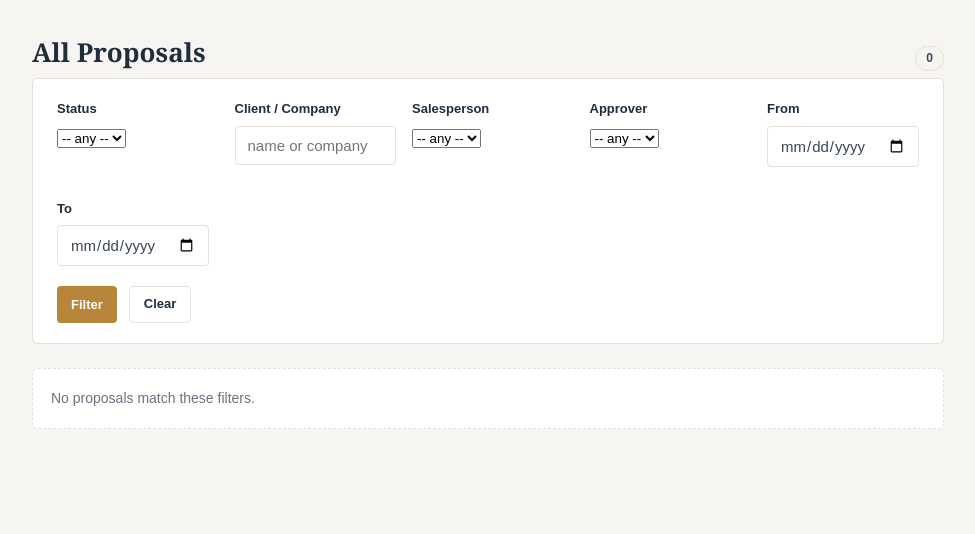
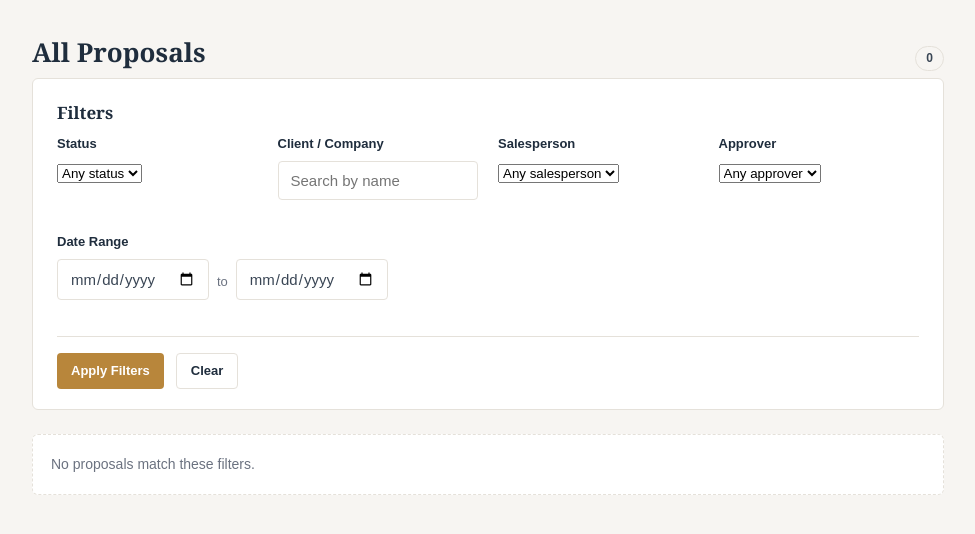
Before and after one commit to PrechyDev/AI-Proposal-Application, a FastAPI app: template app/templates/admin_proposals.html in a window 1280 px wide. Shown: the part 64-598 px from the top of the page, without its empty margins (152-1127 px from the left). Run offline with FastAPI, Linux system fonts and the light colour scheme; the template is opened without the code that fills it, so the values that code supplies are empty; parts of the project's set-up code (start-up, migrations or seed data) failed here and were passed over; some libraries are stand-ins or nearby versions.

Commit message:
Continuous-document finalized view, reorganized admin pages
- Finalized (approved/sent) proposals now render as one continuous
  document instead of separate section cards, since nothing is
  editable or commentable at that point.
- Admin > Manage Users: invite form moved above the user list, both
  visually reorganized.
- Admin > All Proposals: filter form restyled into a clearer grid with
  its own header, and the per-row Reassign action moved into a small
  popover instead of always-visible inline controls.

Co-Authored-By: Claude Sonnet 5 <noreply@anthropic.com>

```diff
--- a/app/static/styles.css
+++ b/app/static/styles.css
@@ -963,3 +963,101 @@ html.is-navigating #nav-progress-bar {
   margin: 0 0 20px;
   font-size: 14px;
 }
+
+/* A finalized (approved/sent) proposal reads as one continuous document -
+   no per-section cards, no History - matching how the client-facing
+   /view/{token} page already renders it, since nothing is editable or
+   commentable at this point anyway. */
+.doc-section {
+  padding: 24px 0;
+}
+
+.doc-section-divided {
+  border-top: 1px solid var(--color-border);
+  margin-top: 4px;
+}
+
+.doc-section-title {
+  font-family: var(--font-heading);
+  color: var(--color-primary);
+  font-size: 19px;
+  margin: 0 0 14px;
+}
+
+/* --- Admin: User Management --- */
+
+.invite-card {
+  border-top: 3px solid var(--color-accent);
+  margin-bottom: 36px;
+}
+
+.invite-form-row {
+  display: flex;
+  flex-wrap: wrap;
+  gap: 16px;
+}
+
+.invite-form-row .field {
+  flex: 1;
+  min-width: 220px;
+}
+
+.permissions-form {
+  display: flex;
+  flex-wrap: wrap;
+  align-items: center;
+  gap: 6px 14px;
+  font-size: 13px;
+  color: var(--color-text);
+}
+
+/* --- Admin: All Proposals filter + per-row action popover --- */
+
+.filter-card {
+  margin-bottom: 24px;
+}
+
+.filter-grid {
+  display: grid;
+  grid-template-columns: repeat(auto-fit, minmax(200px, 1fr));
+  gap: 16px 20px;
+}
+
+.date-range-inputs {
+  display: flex;
+  align-items: center;
+  gap: 8px;
+}
+
+.date-range-inputs input {
+  flex: 1;
+}
+
+.filter-actions {
+  margin-top: 20px;
+  margin-bottom: 0;
+  padding-top: 16px;
+  border-top: 1px solid var(--color-border);
+}
+
+/* A summary styled as a plain .btn (not the small icon-circle look
+   .file-menu summary defines) that still reveals a positioned popover -
+   used for the per-row Reassign action, distinct from .file-menu since
+   that class's own summary rule would override .btn's own sizing. */
+.action-menu {
+  display: inline-block;
+  position: relative;
+}
+
+.action-menu summary {
+  list-style: none;
+  cursor: pointer;
+}
+
+.action-menu summary::-webkit-details-marker {
+  display: none;
+}
+
+.reassign-popover {
+  min-width: 200px;
+}
--- a/app/templates/admin_proposals.html
+++ b/app/templates/admin_proposals.html
@@ -18,50 +18,53 @@
     <p class="error-message">{{ error }}</p>
     {% endif %}
 
-    <form method="get" action="/admin/proposals" class="section-card" style="margin-bottom: 24px;">
-      <div style="display: flex; flex-wrap: wrap; gap: 16px;">
-        <div class="field" style="flex: 1; min-width: 160px;">
+    <form method="get" action="/admin/proposals" class="section-card filter-card">
+      <div class="section-card-header">
+        <h3>Filters</h3>
+      </div>
+      <div class="filter-grid">
+        <div class="field">
           <label for="filter_status">Status</label>
           <select name="status" id="filter_status">
-            <option value="">-- any --</option>
+            <option value="">Any status</option>
             {% for s in statuses %}
             <option value="{{ s }}" {% if filters.status == s %}selected{% endif %}>{{ s.replace('_', ' ')|title }}</option>
             {% endfor %}
           </select>
         </div>
-        <div class="field" style="flex: 1; min-width: 160px;">
+        <div class="field">
           <label for="filter_client">Client / Company</label>
-          <input type="text" name="client" id="filter_client" value="{{ filters.client }}" placeholder="name or company">
+          <input type="text" name="client" id="filter_client" value="{{ filters.client }}" placeholder="Search by name">
         </div>
-        <div class="field" style="flex: 1; min-width: 160px;">
+        <div class="field">
           <label for="filter_salesperson">Salesperson</label>
           <select name="salesperson_id" id="filter_salesperson">
-            <option value="">-- any --</option>
+            <option value="">Any salesperson</option>
             {% for u in salespeople %}
             <option value="{{ u.id }}" {% if filters.salesperson_id == u.id|string %}selected{% endif %}>{{ u.name }}</option>
             {% endfor %}
           </select>
         </div>
-        <div class="field" style="flex: 1; min-width: 160px;">
+        <div class="field">
           <label for="filter_approver">Approver</label>
           <select name="approver_id" id="filter_approver">
-            <option value="">-- any --</option>
+            <option value="">Any approver</option>
             {% for u in approvers %}
             <option value="{{ u.id }}" {% if filters.approver_id == u.id|string %}selected{% endif %}>{{ u.name }}</option>
             {% endfor %}
           </select>
         </div>
-        <div class="field" style="min-width: 140px;">
-          <label for="filter_from">From</label>
-          <input type="date" name="date_from" id="filter_from" value="{{ filters.date_from }}">
-        </div>
-        <div class="field" style="min-width: 140px;">
-          <label for="filter_to">To</label>
-          <input type="date" name="date_to" id="filter_to" value="{{ filters.date_to }}">
+        <div class="field">
+          <label for="filter_from">Date Range</label>
+          <div class="date-range-inputs">
+            <input type="date" name="date_from" id="filter_from" value="{{ filters.date_from }}" aria-label="From date">
+            <span class="gate-note">to</span>
+            <input type="date" name="date_to" id="filter_to" value="{{ filters.date_to }}" aria-label="To date">
+          </div>
         </div>
       </div>
-      <div class="quick-actions" style="margin-top: 4px; margin-bottom: 0;">
-        <button type="submit" class="btn btn-sm">Filter</button>
+      <div class="quick-actions filter-actions">
+        <button type="submit" class="btn btn-sm">Apply Filters</button>
         <a href="/admin/proposals" class="btn btn-sm btn-secondary">Clear</a>
       </div>
     </form>
@@ -89,18 +92,25 @@
             <td><span class="status-pill status-{{ p.status }}">{{ p.status.replace('_', ' ')|title }}</span></td>
             <td class="cell-meta">{{ p.created_at.strftime('%Y-%m-%d') }}</td>
             <td class="cell-meta">{{ p.updated_at.strftime('%Y-%m-%d') }}</td>
-            <td style="min-width: 100px;">
-              <div style="display: flex; flex-direction: column; align-items: flex-start; gap: 6px;">
+            <td>
+              <div class="quick-actions" style="margin: 0; gap: 8px; flex-wrap: nowrap;">
                 <a href="/proposals/{{ p.id }}" class="btn btn-sm btn-secondary">Open</a>
                 {% if p.status == "pending_approval" %}
-                <form method="post" action="/admin/proposals/{{ p.id }}/reassign-approver" style="display: flex; flex-direction: column; gap: 6px; width: 100%;">
-                  <select name="approver_id" style="font-size: 13px; width: 100%;">
-                    {% for u in approvers %}
-                    <option value="{{ u.id }}" {% if p.approver_id == u.id %}selected{% endif %}>{{ u.name }}</option>
-                    {% endfor %}
-                  </select>
-                  <button type="submit" class="btn btn-sm btn-secondary" style="width: 100%;">Reassign</button>
-                </form>
+                <details class="action-menu">
+                  <summary class="btn btn-sm btn-secondary" aria-label="Reassign approver">Reassign</summary>
+                  <div class="file-menu-popover reassign-popover">
+                    <form method="post" action="/admin/proposals/{{ p.id }}/reassign-approver">
+                      <div class="field" style="margin-bottom: 8px;">
+                        <select name="approver_id">
+                          {% for u in approvers %}
+                          <option value="{{ u.id }}" {% if p.approver_id == u.id %}selected{% endif %}>{{ u.name }}</option>
+                          {% endfor %}
+                        </select>
+                      </div>
+                      <button type="submit" class="btn btn-sm" style="width: 100%;">Reassign</button>
+                    </form>
+                  </div>
+                </details>
                 {% endif %}
               </div>
             </td>
```
Also changed, not shown: app/templates/admin_users.html (+43 -33 lines), app/templates/proposal_workspace.html (+11 -0 lines).
